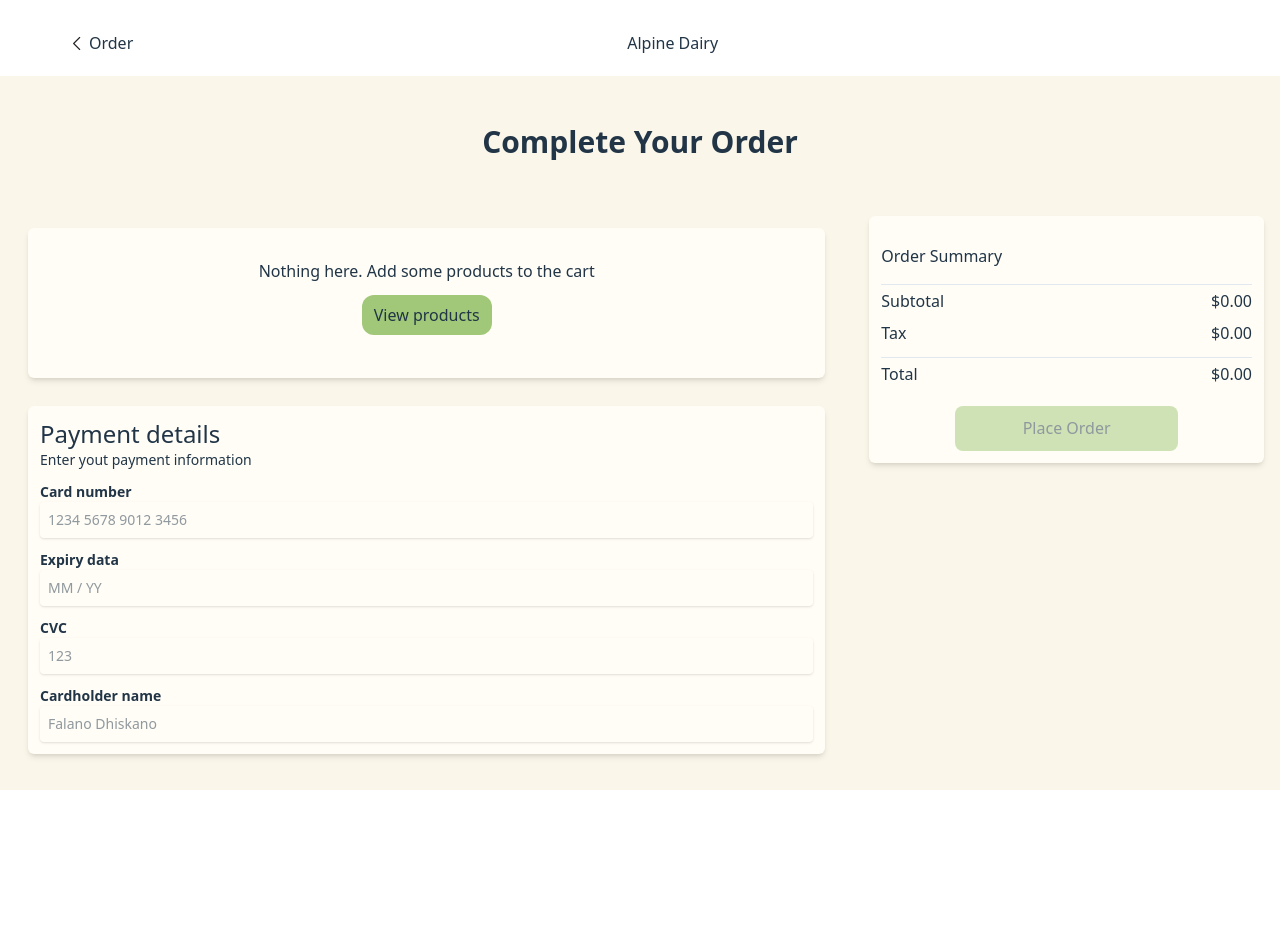
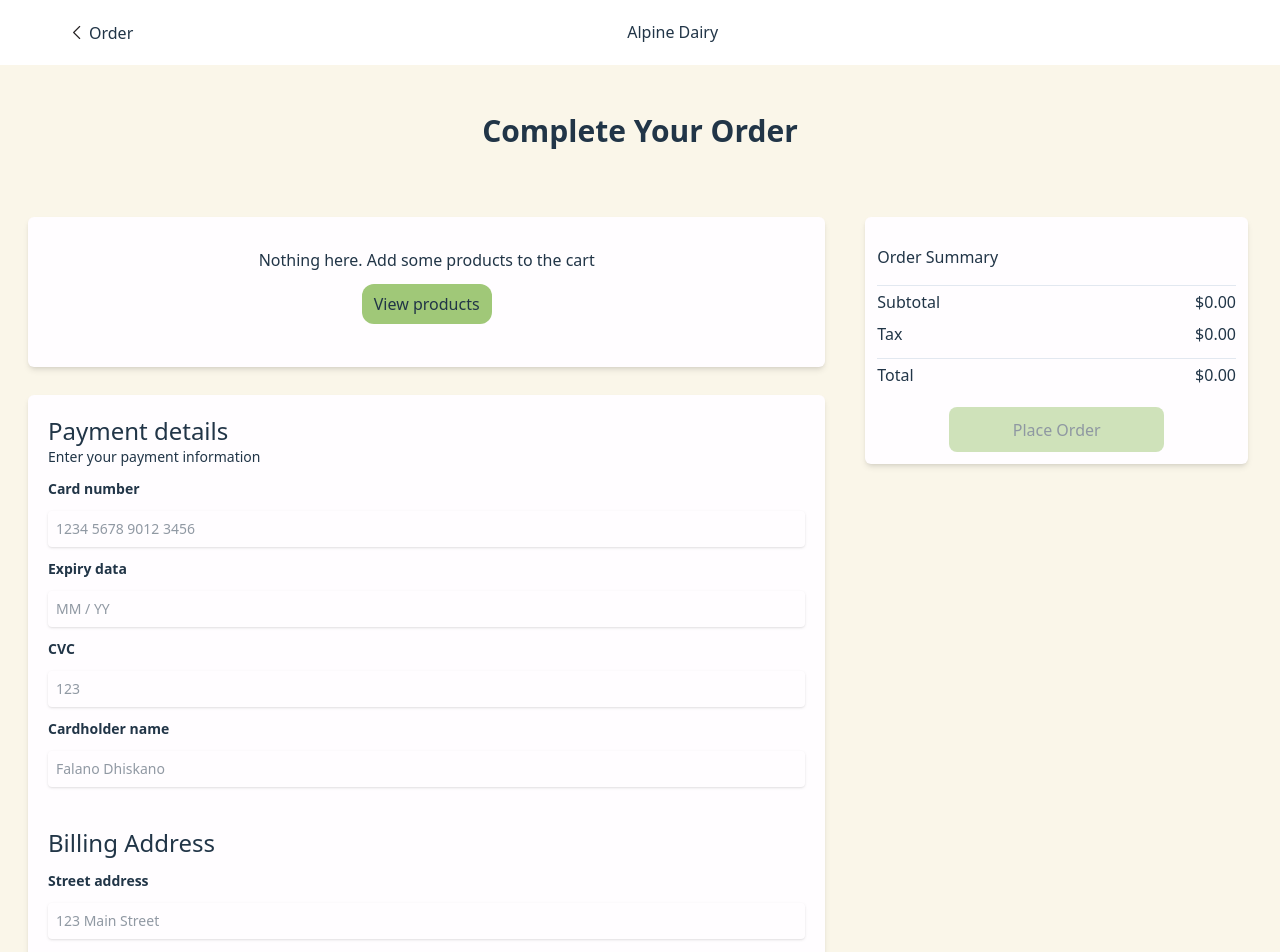
Before and after one commit to novel182/dairy, a React (Vite) app: page /checkout in a window 1280 px wide. Shown: the top 952 px of the page. Before the commit the page ends 800 px from the top, so only its background shows below. Built offline with nearby package versions, Linux system fonts and the light colour scheme.

Commit message:
checkout UI and extraction of payment information

```diff
--- a/src/Components/CheckoutPage/OrderReview.tsx
+++ b/src/Components/CheckoutPage/OrderReview.tsx
@@ -15,7 +15,7 @@ const OrderReview : React.FC<OrderReviewProps> = ({items, addFunction}) => {
 
     if(!items || !items.length){
         return (
-            <div className="flex flex-col items-center justify-center p-4 m-7 bg-[#FFFDF6] rounded-md shadow-md h-[150px]">
+            <div className="flex flex-col items-center justify-center p-4 m-7 bg-[#FFFDFF] rounded-md shadow-md h-[150px]">
                 <p>Nothing here. Add some products to the cart</p>
                 <Link to="/order" className="rounded-xl bg-[#A0C878] px-3 py-2 my-3">View products</Link>
             </div>
@@ -23,7 +23,7 @@ const OrderReview : React.FC<OrderReviewProps> = ({items, addFunction}) => {
     }
 
     return (
-        <div className="p-4 m-7 bg-[#FFFDF6] rounded-md shadow-md">
+        <div className="p-5 m-7 bg-[#FFFDFF] rounded-md shadow-md">
             <div className="flex justify-between">
                 <div className="flex flex-col my-2">
                     <p className="text-2xl">Order Review</p>
--- a/src/Components/CheckoutPage/OrderSummary.tsx
+++ b/src/Components/CheckoutPage/OrderSummary.tsx
@@ -2,16 +2,17 @@ import type { ItemSummary } from "types"
 import PrimaryButton from "../PrimaryButton"
 
 interface OrderSummaryProps {
-    items: ItemSummary[]
+    items: ItemSummary[],
+    onClickFunction?: () => void
 }
 
-const OrderSummary : React.FC<OrderSummaryProps> = ({items}) => {
+const OrderSummary : React.FC<OrderSummaryProps> = ({items, onClickFunction}) => {
     const subTotal = items.reduce((acc, item) => acc + item.quantity * item.price, 0)
     const tax = subTotal * 0.07
 
     return(
-        <div className="md:col-span-2 lg:col-span-1">
-            <div className=" shadow-md m-4 p-3 rounded-md bg-[#FFFDF6]">
+        <div className="md:col-span-2 lg:col-span-1 pr-5">
+            <div className=" shadow-md mx-3 my-7 p-3 rounded-md bg-[#FFFDFF]">
                 <p className="my-4">Order Summary</p>
                 {items.map((item, index) =>
                     <div key={`summaryItem${index}`} className="flex justify-between my-1">
@@ -33,7 +34,7 @@ const OrderSummary : React.FC<OrderSummaryProps> = ({items}) => {
                     <p>${(subTotal+tax).toFixed(2)}</p>
                 </div>
                 <div className="text-center mt-4">
-                    <PrimaryButton text="Place Order" disabled={(!items || items.length === 0)}/>
+                    <PrimaryButton text="Place Order" disabled={(!items || items.length === 0)} onClick={onClickFunction}/>
                 </div>
             </div>
         </div>
--- a/src/Components/CheckoutPage/PaymentDetails.tsx
+++ b/src/Components/CheckoutPage/PaymentDetails.tsx
@@ -1,22 +1,66 @@
+import { useState, type ChangeEvent } from "react"
 
+import type { PaymentInput, AddressInput } from "types"
 
-const PaymentDetails : React.FC = () => {
+interface PaymentDetailsProps {
+    collectInput: (payment: PaymentInput | {} , address: AddressInput | {}) => void
+    triggerCollection?: boolean
+}
+
+const PaymentDetails : React.FC<PaymentDetailsProps> = ({collectInput, triggerCollection = false}) => {
+    const [payment, setPayment] = useState({})
+    const [address, setAddress] = useState({})
+
+    if(triggerCollection) {
+        collectInput(payment, address)
+        triggerCollection = false
+    }
+
+    const onPaymentChange = (e:ChangeEvent<HTMLInputElement>) => {
+        const {id, value} = e.target
+        setPayment((prev) => {
+            return {
+                ...prev,
+                [id]: value
+            }
+        })
+    }
+
+    const onAddressChange = (e:ChangeEvent<HTMLInputElement>) => {
+        const {id, value} = e.target
+        setAddress((prev) => {
+            return {
+                ...prev,
+                [id]: value
+            }
+        })
+    }
+
     return (
-        <div className="m-7 p-3 col-span-2 bg-[#FFFDF6] rounded-md shadow-md">
+        <div className="m-7 p-5 col-span-2 bg-[#FFFDFF] rounded-md shadow-md">
+
             <p className="text-2xl">Payment details</p>
-            <p className="text-sm">Enter yout payment information</p>
-            <div>
-                <form className="text-sm flex flex-col">
-                    <label className="font-semibold mt-3">Card number</label>
-                    <input placeholder="1234 5678 9012 3456" className="shadow-sm p-2 rounded-sm"/>
-                    <label className="font-semibold mt-3">Expiry data</label>
-                    <input placeholder="MM / YY" className="shadow-sm p-2 rounded-sm"/>
-                    <label className="font-semibold mt-3">CVC</label>
-                    <input placeholder="123" className="shadow-sm p-2 rounded-sm"/>
-                    <label className="font-semibold mt-3">Cardholder name</label>
-                    <input placeholder="Falano Dhiskano" className="shadow-sm p-2 rounded-sm"/>
-                </form>
-            </div>
+            <p className="text-sm">Enter your payment information</p>
+            <form className="text-sm flex flex-col">
+                <label className="font-semibold my-3" htmlFor="card">Card number</label>
+                <input placeholder="1234 5678 9012 3456" className="shadow-sm p-2 rounded-sm" id="card" onChange={onPaymentChange}/>
+                <label className="font-semibold my-3">Expiry data</label>
+                <input placeholder="MM / YY" className="shadow-sm p-2 rounded-sm" id="expiryDate" onChange={onPaymentChange}/>
+                <label className="font-semibold my-3">CVC</label>
+                <input placeholder="123" className="shadow-sm p-2 rounded-sm" id="cvc" onChange={onPaymentChange}/>
+                <label className="font-semibold my-3">Cardholder name</label>
+                <input placeholder="Falano Dhiskano" className="shadow-sm p-2 rounded-sm" id="name" onChange={onPaymentChange}/>
+            </form>
+
+            <p className="text-2xl mt-10">Billing Address</p>
+            <form className="text-sm flex flex-col">
+                <label className="font-semibold my-3">Street address</label>
+                <input placeholder="123 Main Street" className="shadow-sm p-2 rounded-sm" id="streetAddress" onChange={onAddressChange}/>
+                <label className="font-semibold my-3">City</label>
+                <input placeholder="New York City" className="shadow-sm p-2 rounded-sm" id="city" onChange={onAddressChange}/>
+                <label className="font-semibold my-3">Zip code</label>
+                <input placeholder="54321" className="shadow-sm p-2 rounded-sm" id="zipCode" onChange={onAddressChange}/>
+            </form>
         </div>
     )
 }
--- a/src/Components/CheckoutPage/index.tsx
+++ b/src/Components/CheckoutPage/index.tsx
@@ -1,4 +1,4 @@
-import { useContext } from "react"
+import { useContext, useState } from "react"
 
 import { CartContext } from "contexts/CartProvider"
 import type { ItemSummary, CartContextType } from "types"
@@ -7,10 +7,27 @@ import Header from "components/Header"
 import OrderReview from "./OrderReview"
 import OrderSummary from "./OrderSummary"
 import PaymentDetails from "./PaymentDetails"
+import type { PaymentInput, AddressInput } from "types"
+import Footer from "components/Footer"
 
 const CheckoutPage : React.FC | null = () => {
     const { items, addToCart } : CartContextType = useContext(CartContext)
     const parsedItems : ItemSummary[] = cartItemsToSummary(items)
+
+    let paymentInformation = {}
+    let addressInformation = {}
+    // triggerCollection is also the place order trigger
+    const [triggerCollection, setTrigger] = useState(false)
+
+    const collectInput = (payment: PaymentInput | {}, address: AddressInput | {}) => {
+        paymentInformation = payment
+        addressInformation = address
+        console.log(paymentInformation, addressInformation)
+    }
+
+    const onPlaceOrder = () => {
+        setTrigger(true)
+    }
 
     return (
         <div className="w-screen">
@@ -22,11 +39,12 @@ const CheckoutPage : React.FC | null = () => {
                 <div className="grid lg:grid-cols-3 md:grid-cols-2">
                     <div className="col-span-2">
                         <OrderReview items={parsedItems} addFunction={addToCart!}/>
-                        <PaymentDetails />
+                        <PaymentDetails collectInput={collectInput} triggerCollection={triggerCollection}/>
                     </div>
-                    <OrderSummary items={parsedItems}/>
+                    <OrderSummary items={parsedItems} onClickFunction={onPlaceOrder}/>
                 </div>
             </div>
+            <Footer />
         </div>
     )
 }
--- a/src/Components/OrderRequestPage/Cart.tsx
+++ b/src/Components/OrderRequestPage/Cart.tsx
@@ -51,7 +51,7 @@ const CartContainer : React.FC<SummaryProps> = ({collection}) => {
 
     return (
         <div className="w-full lg:col-span-1 md:col-span-2">
-            <div className="bg-[#FFFDF6] rounded-xl shadow-sm border border-gray-200 p-6 mt-10">
+            <div className="bg-[#FFFDFF] rounded-xl shadow-sm border border-gray-200 p-6 mt-10">
                 <div className="flex items-center justify-center">
                     <img src="cartIcon.png" className="my-3" width="30"/>
                     <p className="font-semibold my-3 ml-3">Cart</p>
--- a/src/Components/OrderRequestPage/SelectionSection/index.tsx
+++ b/src/Components/OrderRequestPage/SelectionSection/index.tsx
@@ -4,7 +4,7 @@ import productList from "mocks/productList"
 
 const SelectionSection : React.FC = () => {
     return (
-        <div className={`mt-10 bg-[#FFFDF6] px-6 py-7 rounded-xl shadow-sm border border-gray-200`}>
+        <div className={`mt-10 bg-[#FFFDFF] px-6 py-7 rounded-xl shadow-sm border border-gray-200`}>
             <p className="my-4 text-xl font-bold">Select products</p>
             <div className="grid md:grid-cols-2 gap-6">
                 {productList.map((singleProduct : BaseItem, index : number) =>
--- a/src/contexts/CartProvider.tsx
+++ b/src/contexts/CartProvider.tsx
@@ -10,7 +10,6 @@ const CartProvider : React.FC<{children: ReactElement | ReactElement[]}>= ({chil
 
     const addToCart = (item: CartCookieItem) : void => {
         const itemPresent = items.find(itemSummary => itemSummary.id === item.id)
-        console.log('triggered')
 
         if(!itemPresent && item.quantity === 0) return   // do nothing if item not present and quantity is 0
 
--- a/src/index.css
+++ b/src/index.css
@@ -7,7 +7,7 @@
 
   color-scheme: light dark;
   color: oklch(21% 0.034 264.665);
-  background-color: #fffdf6;
+  background-color: #FFFDFF;
 
   font-synthesis: none;
   text-rendering: optimizeLegibility;
--- a/src/utils/colors.ts
+++ b/src/utils/colors.ts
@@ -1,4 +1,4 @@
-export const light = "#FFFDF6"
+export const light = "#FFFDFF"
 export const lightAccent = "#FAF6E9"
 
 export const secondary = "#DDEB9D"
```
Also changed, not shown: src/types/index.ts (+14 -0 lines).
